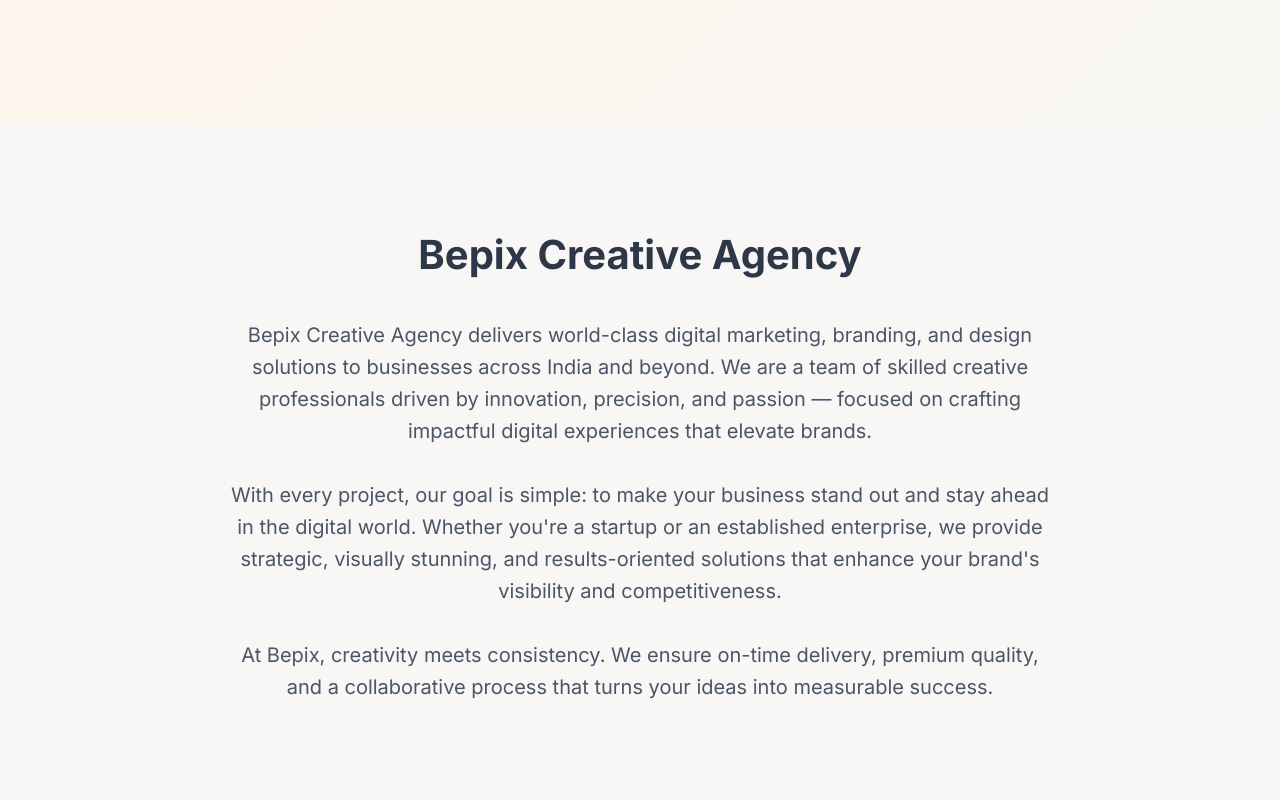
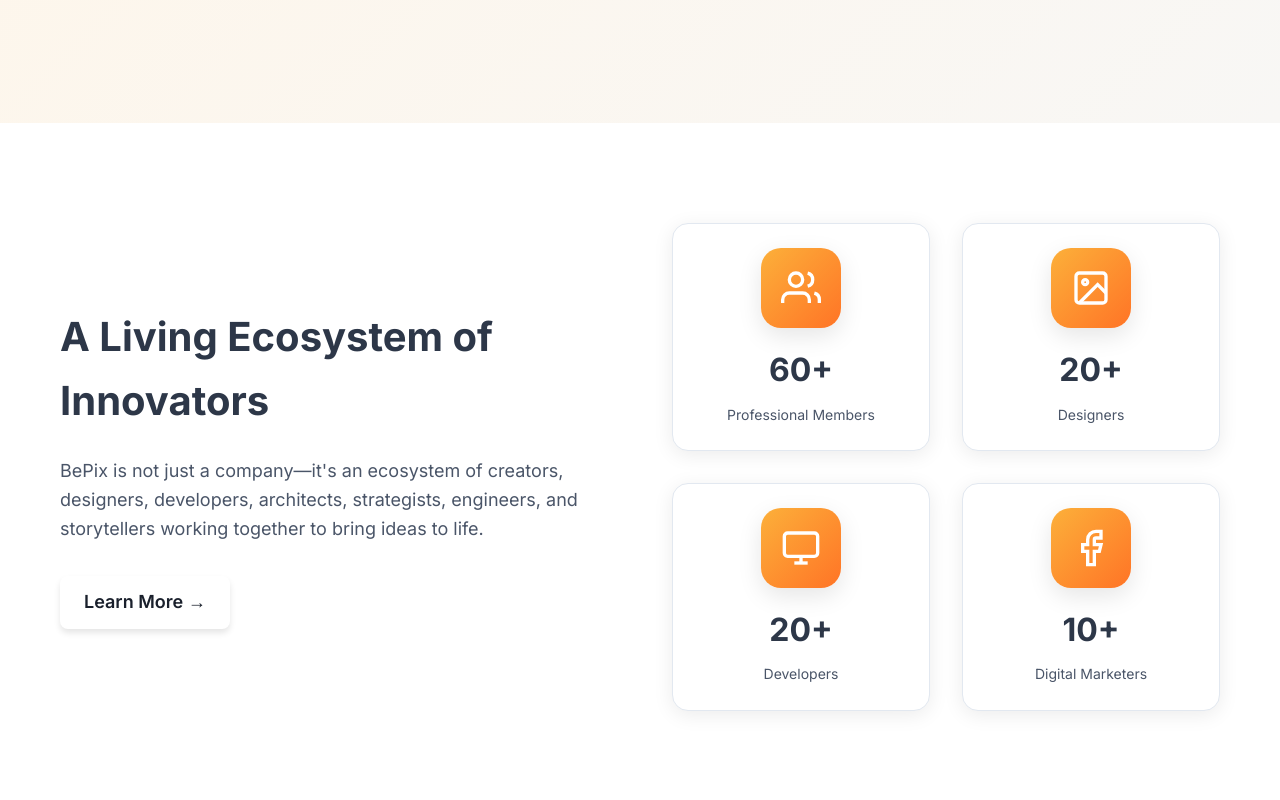
Before and after one commit to bepixcorp/bepix-nextjs, a Next.js app: page / in a window 1280 px wide. Shown: the part 580-1380 px from the top of the page. Built offline with nearby package versions, Linux system fonts and the light colour scheme.

Commit message:
Remove Bepix Creative Agency section, background card from stats, and website URL from footer

```diff
--- a/app/page.tsx
+++ b/app/page.tsx
@@ -37,46 +37,6 @@
         </div>
       </section>
 
-      {/* Section 1: Bepix Creative Agency */}
-      <section style={{ padding: '100px 0', background: '#F8F7F5' }}>
-        <div className="container">
-           <div style={{ maxWidth: '900px', margin: '0 auto', textAlign: 'center', padding: '0 2rem' }}>
-            <h2 style={{
-              fontSize: '2.5rem',
-              fontWeight: '700',
-              marginBottom: '2rem',
-              color: 'var(--accent)',
-            }}>
-              Bepix Creative Agency
-            </h2>
-            <p style={{
-              fontSize: '1.25rem',
-              color: 'var(--text-secondary)',
-              lineHeight: '1.6',
-              marginBottom: '2rem'
-            }}>
-              Bepix Creative Agency delivers world-class digital marketing, branding, and design solutions to businesses across India and beyond.
-              We are a team of skilled creative professionals driven by innovation, precision, and passion — focused on crafting impactful digital experiences that elevate brands.
-            </p>
-            <p style={{
-              fontSize: '1.25rem',
-              color: 'var(--text-secondary)',
-              lineHeight: '1.6',
-              marginBottom: '2rem'
-            }}>
-              With every project, our goal is simple: to make your business stand out and stay ahead in the digital world.
-              Whether you're a startup or an established enterprise, we provide strategic, visually stunning, and results-oriented solutions that enhance your brand's visibility and competitiveness.
-            </p>
-            <p style={{
-              fontSize: '1.25rem',
-              color: 'var(--text-secondary)',
-              lineHeight: '1.6'
-            }}>
-              At Bepix, creativity meets consistency. We ensure on-time delivery, premium quality, and a collaborative process that turns your ideas into measurable success.
-            </p>
-          </div>
-        </div>
-      </section>
 
       {/* Section 2: About Our BePix Community */}
       <section style={{ padding: '100px 0', background: 'white' }}>
@@ -110,13 +70,7 @@
                 Learn More →
               </Link>
             </div>
-            <div style={{
-              background: '#F8F7F5',
-              padding: '3rem',
-              borderRadius: '12px',
-              boxShadow: '0 4px 6px rgba(0, 0, 0, 0.05)'
-            }}>
-              <div style={{ display: 'grid', gridTemplateColumns: 'repeat(auto-fit, minmax(200px, 1fr))', gap: '2rem' }}>
+            <div style={{ display: 'grid', gridTemplateColumns: 'repeat(auto-fit, minmax(200px, 1fr))', gap: '2rem' }}>
                 <div style={{
                   textAlign: 'center',
                   padding: '1.5rem',
@@ -269,7 +223,6 @@
                   <div style={{ fontSize: '0.875rem', color: 'var(--text-secondary)' }}>Digital Marketers</div>
                 </div>
               </div>
-            </div>
           </div>
         </div>
       </section>
--- a/components/Footer.tsx
+++ b/components/Footer.tsx
@@ -146,9 +146,6 @@
               <p style={{ marginBottom: '0.75rem', display: 'flex', alignItems: 'center' }}>
                 📞 9344148837
               </p>
-              <p style={{ marginBottom: '1rem', display: 'flex', alignItems: 'center' }}>
-                🌐 www.bepix.in
-              </p>
               <Link href="/contact" style={{
                 background: 'linear-gradient(135deg, #FCB03A 0%, #FF7426 100%)',
                 color: 'white',
```
Also changed, not shown: public/favicon.svg.
